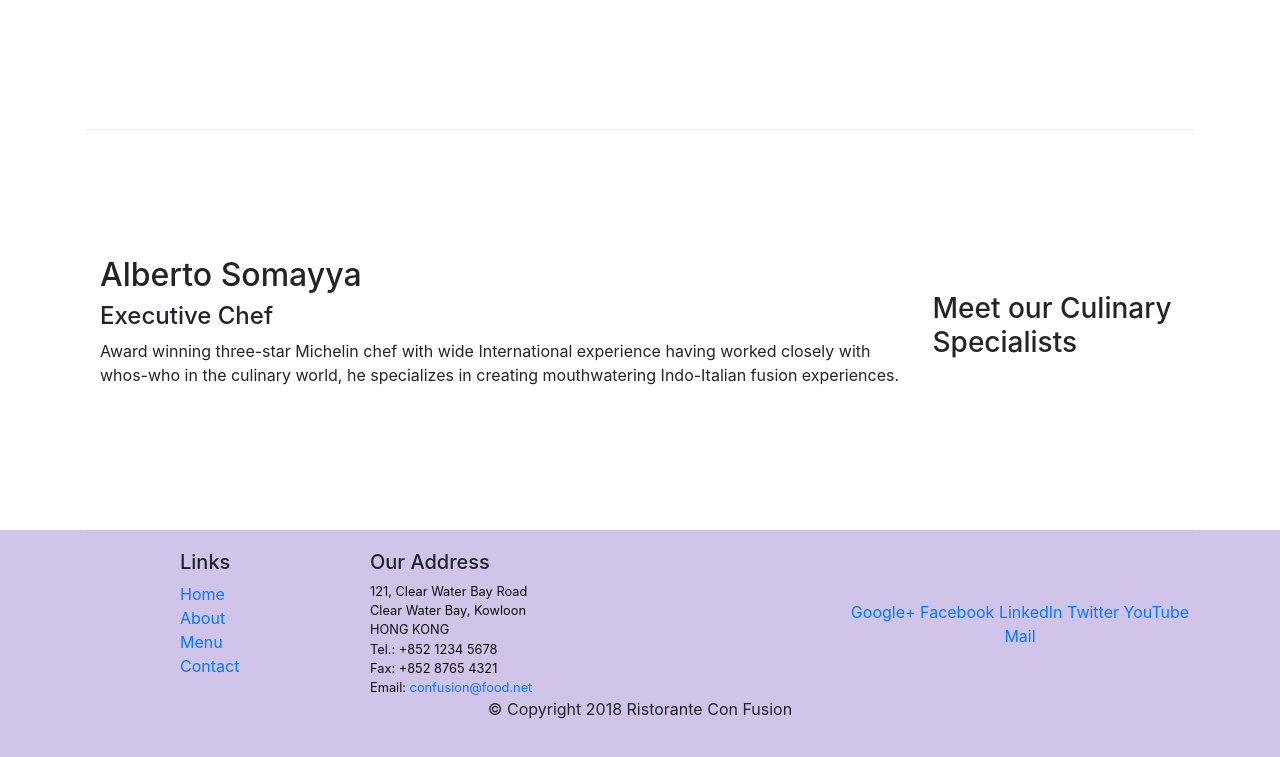
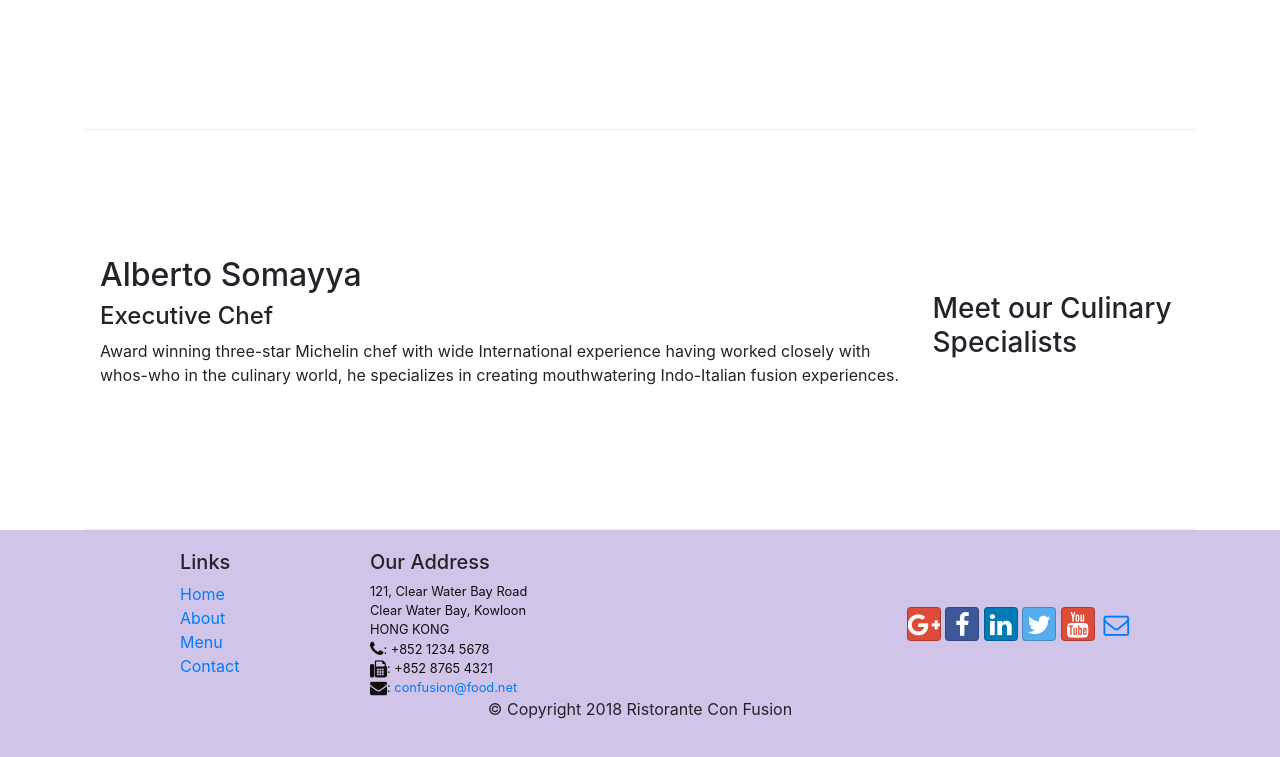
Before and after one commit to suzanpaudel/gittest, a website: page index.html in a window 1280 px wide. Shown: the part 1004-1761 px from the top of the page. Drawn offline with nearby package versions, Linux system fonts and the light colour scheme.

Commit message:
Icon Fonts

```diff
--- a/aboutus.html
+++ b/aboutus.html
@@ -13,6 +13,14 @@
     <link
       rel="stylesheet"
       href="node_modules/bootstrap/dist/css/bootstrap.min.css"
+    />
+    <link
+      rel="stylesheet"
+      href="node_modules/font-awesome/css/font-awesome.min.css"
+    />
+    <link
+      rel="stylesheet"
+      href="node_modules/bootstrap-social/bootstrap-social.css"
     />
     <link rel="stylesheet" href="css/styles.css" />
     <title>Ristorante Con Fusion: About Us</title>
@@ -35,16 +43,24 @@
         <div class="collapse navbar-collapse" id="Navbar">
           <ul class="navbar-nav mr-auto">
             <li class="nav-item">
-              <a href="./index.html" class="nav-link">Home</a>
+              <a href="./index.html" class="nav-link"
+                ><span class="fa fa-home fa-lg"></span> Home</a
+              >
             </li>
             <li class="nav-item active">
-              <a href="./aboutus.html" class="nav-link">About</a>
+              <a href="./aboutus.html" class="nav-link"
+                ><span class="fa fa-info fa-lg"></span> About</a
+              >
             </li>
             <li class="nav-item">
-              <a href="#" class="nav-link">Menu</a>
+              <a href="#" class="nav-link"
+                ><span class="fa fa-list fa-lg"></span> Menu</a
+              >
             </li>
             <li class="nav-item">
-              <a href="#" class="nav-link">Contact</a>
+              <a href="#" class="nav-link"
+                ><span class="fa fa-address-card fa-lg"></span> Contact</a
+              >
             </li>
           </ul>
         </div>
@@ -175,12 +191,34 @@
           </div>
           <div class="col-12 col-sm-4 align-self-center">
             <div class="text-center">
-              <a href="http://google.com/+">Google+</a>
-              <a href="http://www.facebook.com/profile.php?id=">Facebook</a>
-              <a href="http://www.linkedin.com/in/">LinkedIn</a>
-              <a href="http://twitter.com/">Twitter</a>
-              <a href="http://youtube.com/">YouTube</a>
-              <a href="mailto:">Mail</a>
+              <a
+                class="btn btn-social-icon btn-google"
+                href="http://google.com/+"
+                ><i class="fa fa-google-plus fa-lg"></i
+              ></a>
+              <a
+                class="btn btn-social-icon btn-facebook"
+                href="http://www.facebook.com/profile.php?id="
+                ><i class="fa fa-facebook fa-lg"></i
+              ></a>
+              <a
+                class="btn btn-social-icon btn-linkedin"
+                href="http://www.linkedin.com/in/"
+                ><i class="fa fa-linkedin fa-lg"></i
+              ></a>
+              <a
+                class="btn btn-social-icon btn-twitter"
+                href="http://twitter.com/"
+                ><i class="fa fa-twitter fa-lg"></i
+              ></a>
+              <a
+                class="btn btn-social-icon btn-google"
+                href="http://youtube.com/"
+                ><i class="fa fa-youtube fa-lg"></i
+              ></a>
+              <a class="btn btn-social-icon" href="mailto:"
+                ><i class="fa fa-envelope-o fa-lg"></i
+              ></a>
             </div>
           </div>
         </div>
--- a/index.html
+++ b/index.html
@@ -13,6 +13,14 @@
     <link
       rel="stylesheet"
       href="node_modules/bootstrap/dist/css/bootstrap.min.css"
+    />
+    <link
+      rel="stylesheet"
+      href="node_modules/font-awesome/css/font-awesome.min.css"
+    />
+    <link
+      rel="stylesheet"
+      href="node_modules/bootstrap-social/bootstrap-social.css"
     />
     <link rel="stylesheet" href="css/styles.css" />
     <title>Ristorante Con Fusion</title>
@@ -33,16 +41,24 @@
         <div class="collapse navbar-collapse" id="Navbar">
           <ul class="navbar-nav mr-auto">
             <li class="nav-item active">
-              <a href="#" class="nav-link">Home</a>
+              <a href="#" class="nav-link"
+                ><span class="fa fa-home fa-lg"></span> Home</a
+              >
             </li>
             <li class="nav-item">
-              <a href="./aboutus.html" class="nav-link">About</a>
+              <a href="./aboutus.html" class="nav-link"
+                ><span class="fa fa-info fa-lg"></span> About</a
+              >
             </li>
             <li class="nav-item">
-              <a href="#" class="nav-link">Menu</a>
+              <a href="#" class="nav-link"
+                ><span class="fa fa-list fa-lg"></span> Menu</a
+              >
             </li>
             <li class="nav-item">
-              <a href="#" class="nav-link">Contact</a>
+              <a href="#" class="nav-link"
+                ><span class="fa fa-address-card fa-lg"></span> Contact</a
+              >
             </li>
           </ul>
         </div>
@@ -130,19 +146,42 @@
               121, Clear Water Bay Road<br />
               Clear Water Bay, Kowloon<br />
               HONG KONG<br />
-              Tel.: +852 1234 5678<br />
-              Fax: +852 8765 4321<br />
-              Email: <a href="mailto:confusion@food.net">confusion@food.net</a>
+              <i class="fa fa-phone fa-lg"></i>: +852 1234 5678<br />
+              <i class="fa fa-fax fa-lg"></i>: +852 8765 4321<br />
+              <i class="fa fa-envelope fa-lg"></i>:
+              <a href="mailto:confusion@food.net">confusion@food.net</a>
             </address>
           </div>
           <div class="col-12 col-sm-4 align-self-center">
             <div class="text-center">
-              <a href="http://google.com/+">Google+</a>
-              <a href="http://www.facebook.com/profile.php?id=">Facebook</a>
-              <a href="http://www.linkedin.com/in/">LinkedIn</a>
-              <a href="http://twitter.com/">Twitter</a>
-              <a href="http://youtube.com/">YouTube</a>
-              <a href="mailto:">Mail</a>
+              <a
+                class="btn btn-social-icon btn-google"
+                href="http://google.com/+"
+                ><i class="fa fa-google-plus fa-lg"></i
+              ></a>
+              <a
+                class="btn btn-social-icon btn-facebook"
+                href="http://www.facebook.com/profile.php?id="
+                ><i class="fa fa-facebook fa-lg"></i
+              ></a>
+              <a
+                class="btn btn-social-icon btn-linkedin"
+                href="http://www.linkedin.com/in/"
+                ><i class="fa fa-linkedin fa-lg"></i
+              ></a>
+              <a
+                class="btn btn-social-icon btn-twitter"
+                href="http://twitter.com/"
+                ><i class="fa fa-twitter fa-lg"></i
+              ></a>
+              <a
+                class="btn btn-social-icon btn-google"
+                href="http://youtube.com/"
+                ><i class="fa fa-youtube fa-lg"></i
+              ></a>
+              <a class="btn btn-social-icon" href="mailto:"
+                ><i class="fa fa-envelope-o fa-lg"></i
+              ></a>
             </div>
           </div>
         </div>
--- a/package.json
+++ b/package.json
@@ -15,6 +15,8 @@
   },
   "dependencies": {
     "bootstrap": "^4.0.0",
+    "bootstrap-social": "^5.1.1",
+    "font-awesome": "^4.7.0",
     "jquery": "^3.3.1",
     "popper.js": "^1.12.9"
   }
```
Also changed, not shown: 1 other file.
